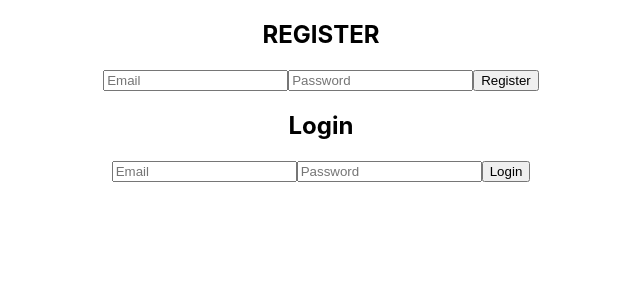
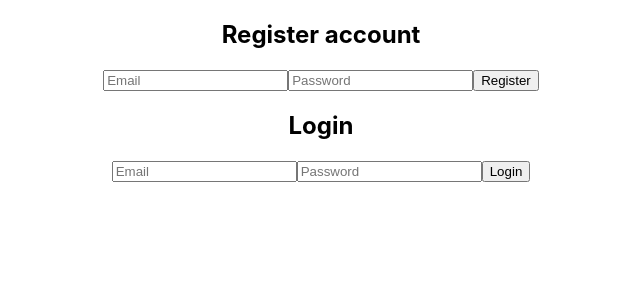
Before and after one commit to KristianZednikovic/WebAppTest-FE, a React (Create React App) app: page / in a window 1280 px wide. Shown: the top 300 px of the page, without its empty margins (319-959 px from the left). Built offline with nearby package versions, Linux system fonts and the light colour scheme.

Commit message:
New register

```diff
--- a/src/App.js
+++ b/src/App.js
@@ -47,7 +47,7 @@ function App() {
 
   return (
     <div className="App">
-      <h2>REGISTER</h2>
+      <h2>Register account</h2>
       <form onSubmit={handleRegisterSubmit}>
         <input
           type="email"
```
